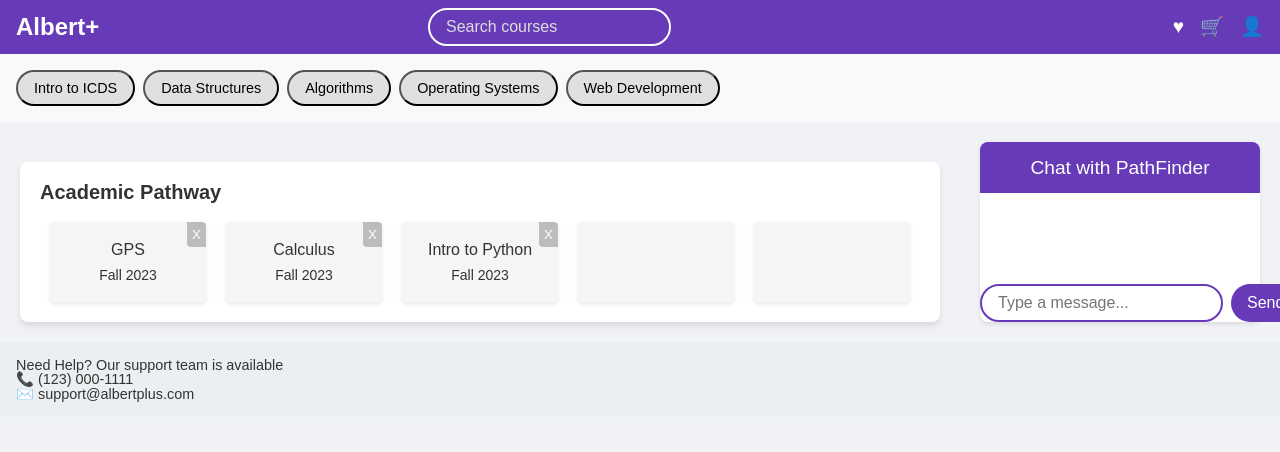
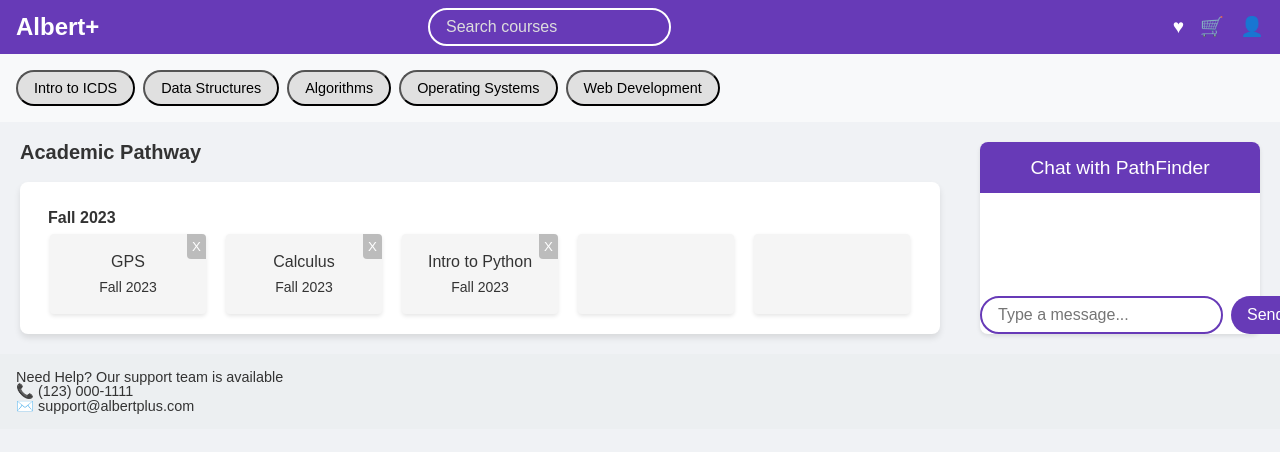
Before and after one commit to fruitswordman/AlbertPlus, a Next.js app in the folder application/: page / in a window 1280 px wide. Shown: the top 452 px of the page. Built offline with nearby package versions, Linux system fonts and the light colour scheme.

Commit message:
add course term

```diff
--- a/application/src/components/academic-pathway.js
+++ b/application/src/components/academic-pathway.js
@@ -3,13 +3,19 @@ import React from 'react';
 import styles from '../styles/academic-pathway.module.css'; // Make sure the path is correct
 
 const AcademicPathway = ({ courses, removeCourse }) => {
+  // If all courses have the same term, we can take the term from the first course.
+  // If the term varies, you would need to adjust this logic accordingly.
+  const courseTerm = courses.length > 0 ? courses[0].term : 'No Term Set';
+
   // Fill the remaining blocks if courses are fewer than 5
   const emptyBlocks = 5 - courses.length;
   const courseBlocks = [...courses, ...Array(emptyBlocks).fill({})];
 
   return (
+    <>
+      <div className={styles.pathwayHeader}>Academic Pathway</div>
       <div className={styles.academicPathway}>
-      <div className={styles.pathwayHeader}>Academic Pathway</div>
+        <div className={styles.courseTermContainer}>{courseTerm}</div>
         <div className={styles.coursesContainer}>
           {courseBlocks.map((course, index) => (
             <div key={index} className={styles.courseBlock}>
@@ -31,6 +37,7 @@ const AcademicPathway = ({ courses, removeCourse }) => {
           ))}
         </div>
       </div>
+    </>
   );
 };
 
--- a/application/src/styles/academic-pathway.module.css
+++ b/application/src/styles/academic-pathway.module.css
@@ -22,6 +22,14 @@
     justify-content: space-between;
     /* Distributes the course blocks evenly */
 }
+
+/* Add this to your academic-pathway.module.css */
+.courseTermContainer {
+    display: flex;
+    text-align: left;
+    font-weight: bold;
+    padding: 0.5rem;
+  }
 
 .courseBlock {
     flex: 1;
```
Lines whose indentation alone changed are shown as unchanged.
